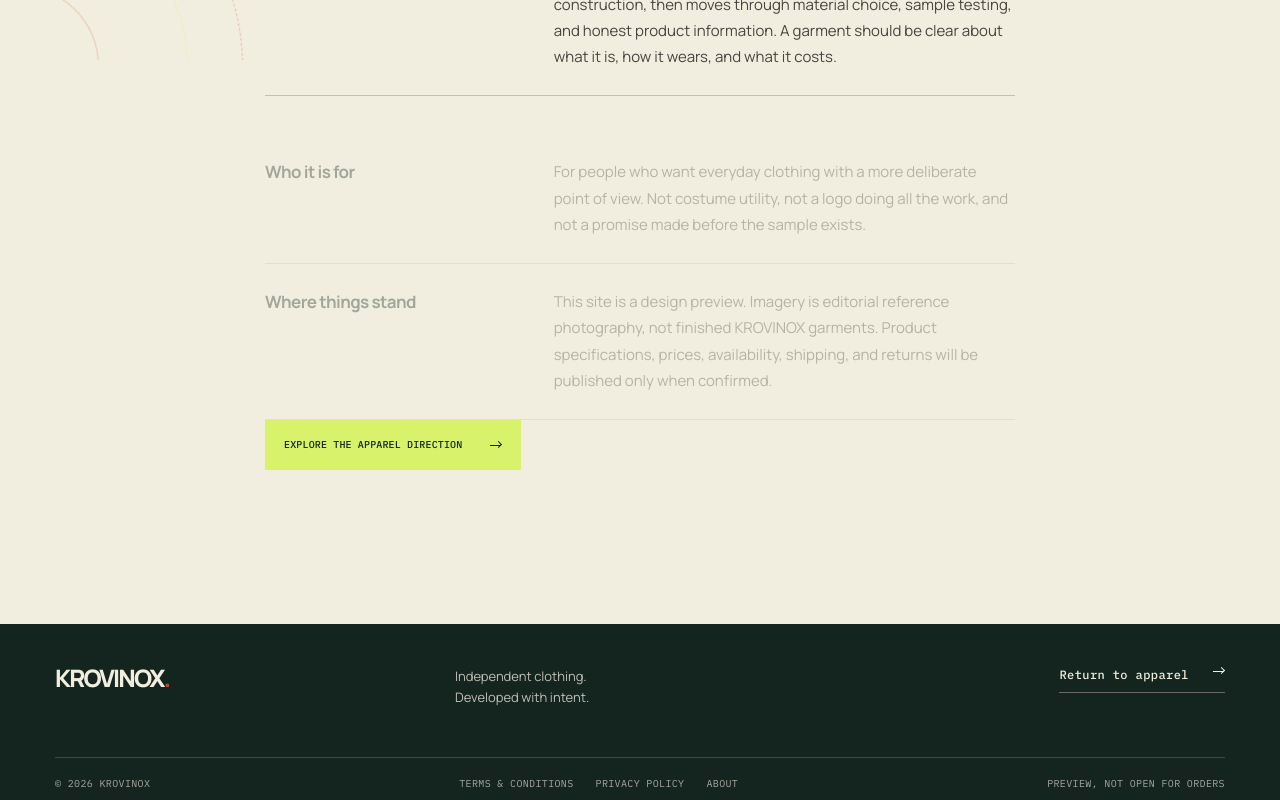
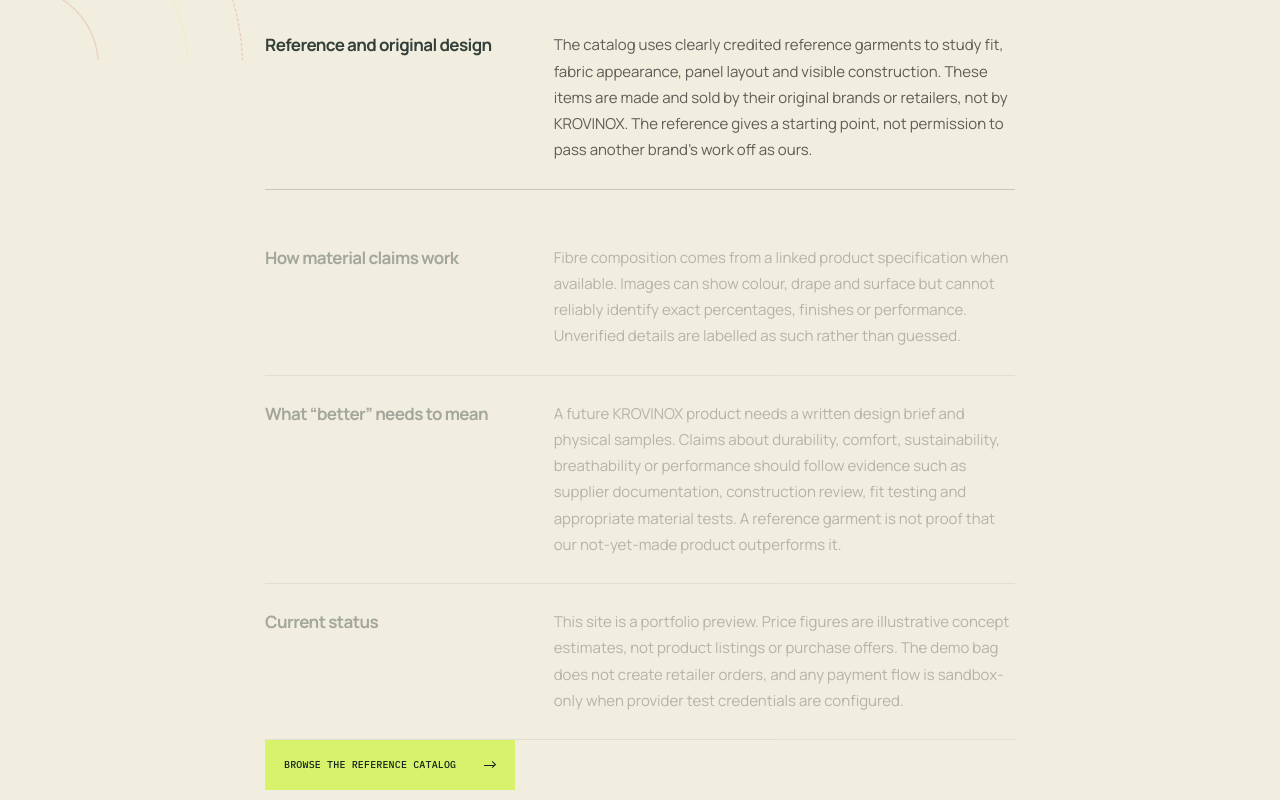
Before and after one commit to som76377-alt/KROVINOX, a Next.js app: page /about in a window 1280 px wide. Shown: the part 740-1540 px from the top of the page. Built offline with nearby package versions, Linux system fonts and the light colour scheme.

Commit message:
Explain reference research and evidence-based product standards

```diff
--- a/app/about/page.tsx
+++ b/app/about/page.tsx
@@ -1,6 +1,11 @@
 import type { Metadata } from "next";
 import Link from "next/link";
-export const metadata: Metadata = { title: "About", description: "The approach behind KROVINOX, an independent clothing label in development." };
+export const metadata: Metadata = { title: "About", description: "How KROVINOX approaches garment research and design development." };
 export default function AboutPage() {
- return <main id="main-content" className="text-page"><p className="eyebrow">About KROVINOX</p><h1>Clothing should earn its place.</h1><p className="text-lead">KROVINOX is an independent clothing label being built around useful silhouettes, thoughtful proportions, and details that make sense in daily wear.</p><div className="text-rule" /><section><h2>What we are working toward</h2><p>The first release is focused on apparel. The work begins with fit and construction, then moves through material choice, sample testing, and honest product information. A garment should be clear about what it is, how it wears, and what it costs.</p></section><section><h2>Who it is for</h2><p>For people who want everyday clothing with a more deliberate point of view. Not costume utility, not a logo doing all the work, and not a promise made before the sample exists.</p></section><section><h2>Where things stand</h2><p>This site is a design preview. Imagery is editorial reference photography, not finished KROVINOX garments. Product specifications, prices, availability, shipping, and returns will be published only when confirmed.</p></section><Link className="button button-primary" href="/#apparel">Explore the apparel direction <span className="arrow-mark" aria-hidden="true" /></Link></main>;
+ return <main id="main-content" className="text-page"><p className="eyebrow">About KROVINOX</p><h1>Study the garment. Then design.</h1><p className="text-lead">KROVINOX is an apparel design portfolio exploring useful silhouettes, deliberate proportions, and details that have a reason to exist.</p><div className="text-rule" />
+ <section><h2>Reference and original design</h2><p>The catalog uses clearly credited reference garments to study fit, fabric appearance, panel layout and visible construction. These items are made and sold by their original brands or retailers, not by KROVINOX. The reference gives a starting point, not permission to pass another brand's work off as ours.</p></section>
+ <section><h2>How material claims work</h2><p>Fibre composition comes from a linked product specification when available. Images can show colour, drape and surface but cannot reliably identify exact percentages, finishes or performance. Unverified details are labelled as such rather than guessed.</p></section>
+ <section><h2>What “better” needs to mean</h2><p>A future KROVINOX product needs a written design brief and physical samples. Claims about durability, comfort, sustainability, breathability or performance should follow evidence such as supplier documentation, construction review, fit testing and appropriate material tests. A reference garment is not proof that our not-yet-made product outperforms it.</p></section>
+ <section><h2>Current status</h2><p>This site is a portfolio preview. Price figures are illustrative concept estimates, not product listings or purchase offers. The demo bag does not create retailer orders, and any payment flow is sandbox-only when provider test credentials are configured.</p></section>
+ <Link className="button button-primary" href="/shop">Browse the reference catalog <span className="arrow-mark" aria-hidden="true" /></Link></main>;
 }
```
